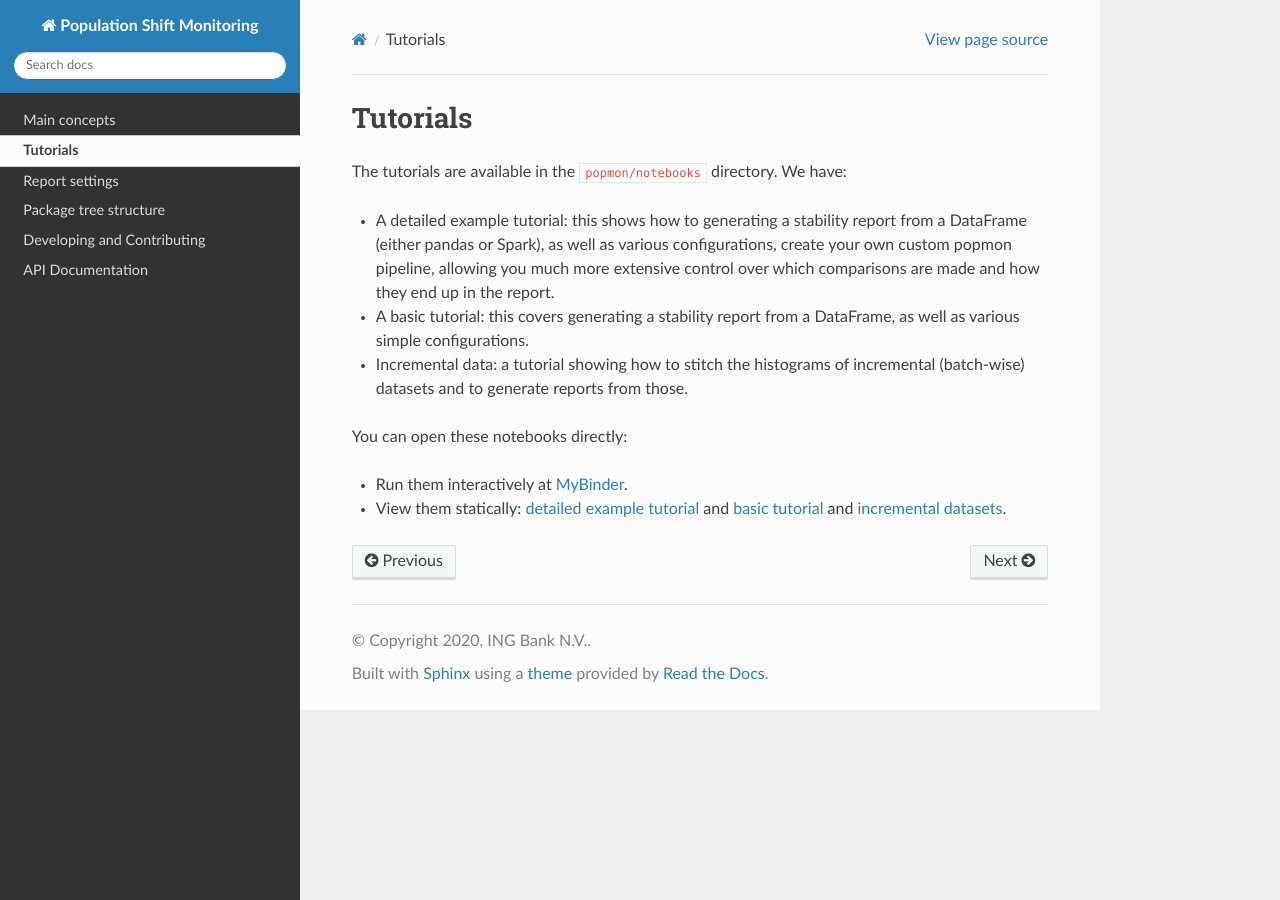
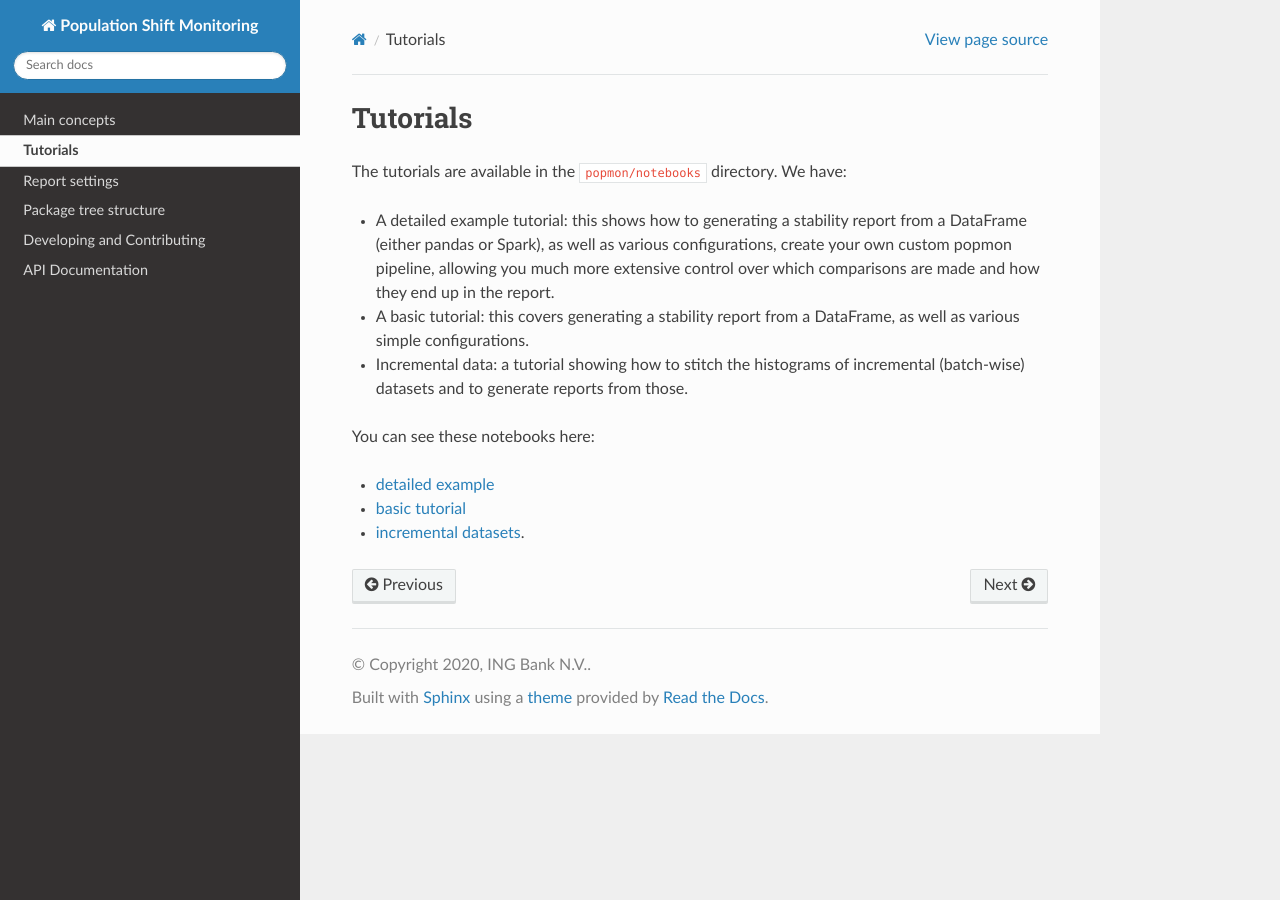
Before and after one commit to smartman0307/popmon, a Sphinx documentation site: the page built from docs/source/tutorials.rst, in a window 1280 px wide. Built offline with Sphinx 7.4.7 and the Read the Docs theme 2.0.0, drawn with Linux system fonts in a browser that asks for light colours; the version number could not be read and is left out.

Commit message:
Small updates to documentation

```diff
--- a/CHANGES.rst
+++ b/CHANGES.rst
@@ -2,7 +2,8 @@
 Release notes
 =============
 
-Version 0.3.1, March 2020
+Version 0.3.1, April 2020
 -------------------------
 
-Released the first open-source version op popmon.
+* Released the first open-source version op popmon.
+* Please see documentation for full details: https://popmon.readthedocs.io
--- a/README.rst
+++ b/README.rst
@@ -5,6 +5,7 @@ Population Shift Monitoring
 * Version: 0.3.1. Released: April 2020
 * Documentation: https://popmon.readthedocs.io
 * Repository: https://github.com/ing-bank/popmon
+* Authors: ING Wholesale Banking Advanced Analytics
 
 .. figure:: https://github.com/ing-bank/popmon/blob/master/docs/source/assets/popmon-logo.png
    :width: 300px
@@ -124,4 +125,4 @@ Please note that ING WBAA provides support only on a best-effort basis.
 
 License
 =======
-`popmon` is completely free, open-source and licensed under the `MIT license <https://en.wikipedia.org/wiki/MIT_License>`_.
+Copyright ING WBAA. `popmon` is completely free, open-source and licensed under the `MIT license <https://en.wikipedia.org/wiki/MIT_License>`_.
--- a/docs/source/tutorials.rst
+++ b/docs/source/tutorials.rst
@@ -8,7 +8,8 @@ The tutorials are available in the ``popmon/notebooks`` directory. We have:
 * A basic tutorial: this covers generating a stability report from a DataFrame, as well as various simple configurations.
 * Incremental data: a tutorial showing how to stitch the histograms of incremental (batch-wise) datasets and to generate reports from those.
 
-You can open these notebooks directly:
+You can see these notebooks here:
 
-* Run them interactively at `MyBinder <https://mybinder.org/v2/gh/ing-bank/popmon/master?filepath=popmon%2Fnotebooks>`_.
-* View them statically: `detailed example tutorial <https://nbviewer.jupyter.org/github/ing-bank/popmon/blob/master/popmon/notebooks/popmon_tutorial_advanced.ipynb>`_ and `basic tutorial <https://nbviewer.jupyter.org/github/ing-bank/popmon/blob/master/popmon/notebooks/popmon_tutorial_basic.ipynb>`_ and `incremental datasets <https://nbviewer.jupyter.org/github/ing-bank/popmon/blob/master/popmon/notebooks/popmon_tutorial_incremental_data.ipynb>`_.
+* `detailed example <https://nbviewer.jupyter.org/github/ing-bank/popmon/blob/master/popmon/notebooks/popmon_tutorial_advanced.ipynb>`_
+* `basic tutorial <https://nbviewer.jupyter.org/github/ing-bank/popmon/blob/master/popmon/notebooks/popmon_tutorial_basic.ipynb>`_
+* `incremental datasets <https://nbviewer.jupyter.org/github/ing-bank/popmon/blob/master/popmon/notebooks/popmon_tutorial_incremental_data.ipynb>`_.
```
